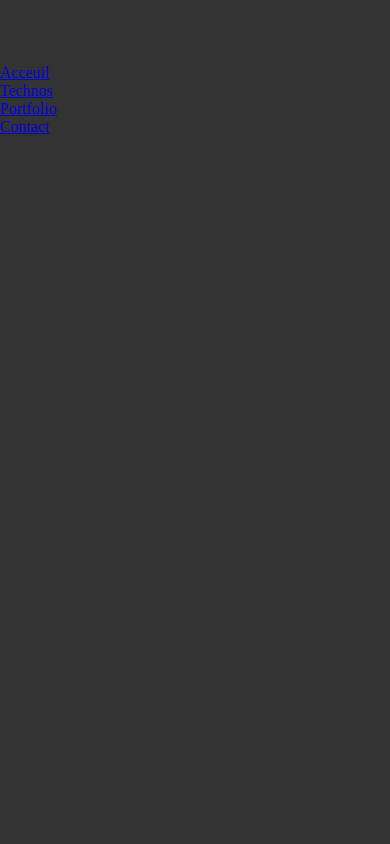
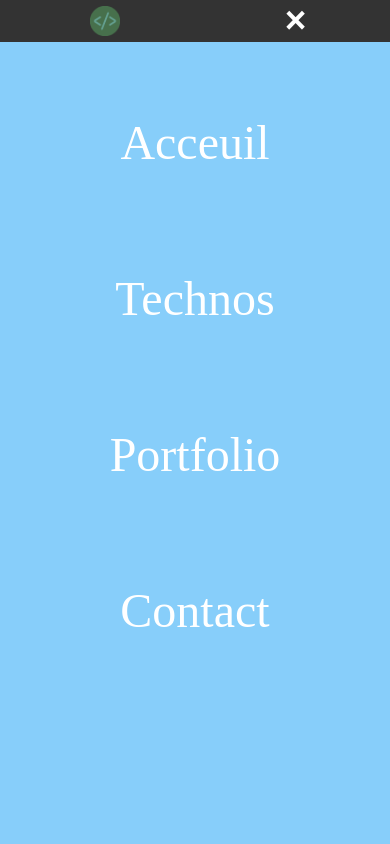
Before and after one commit to timotheegrollier/timotheegrollier, a plain HTML site: page index.html in a window 390 px wide. Both pictures are taken after a click on the icon 294 px from the left and 19 px from the top of the page. Shown: the top 844 px of the page. Drawn offline with Linux system fonts and the light colour scheme; a web font is replaced by a local one.

Commit message:
Ajout du menu burger fonctionnel + Responsive

```diff
--- a/assets/js/index.js
+++ b/assets/js/index.js
@@ -1,9 +1,22 @@
-$( document ).ready(function() {
-  $(".burg").click(function(){
-    $(".menu-mobile").css("transform","translateY(0)");
+$(document).ready(function () {
+  // Ouvrir le menu
+
+  $(".burg").click(function () {
+    $(".menu-mobile").css("transform", "translateY(0)");
     $(".burg").hide();
+    $(".cross").show();
   });
-  $(".all").click(function(){
-$(".menu-mobile").css("transform","translateY(-100%)")
+
+  // Fermer le menu
+  $(".cross").click(function () {
+    $(".menu-mobile").css("transform", "translateY(-1000px)");
+    $(".cross").hide();
+    $(".burg").show();
+  });
+
+  $(".all").click(function () {
+    $(".menu-mobile").css("transform", "translateY(-100%)");
+    $(".cross").hide();
+    $(".burg").show();
   });
 });
--- a/assets/scss/style.scss
+++ b/assets/scss/style.scss
@@ -38,6 +38,7 @@ body {
   height: 5vh;
   position: fixed;
   width: 100%;
+  z-index: 3;
 
   ul {
     display: flex;
@@ -53,8 +54,26 @@ body {
       }
     }
   }
+  .icons {
+    position: relative;
     .icon-burger {
       display: none;
+    }
+    .cross {
+      display: none;
+      background: none;
+      position: absolute;
+      top: -21px;
+      right: -5px;
+      color: rgb(255, 255, 255);
+      border: 0;
+      font-size: 3.5em;
+      line-height: 65px;
+      font-weight: bold;
+      cursor: pointer;
+      outline: none;
+      z-index: 10000000000000;
+    }
   }
 }
 
@@ -95,6 +114,7 @@ body {
       width: 40%;
       border-radius: 50%;
       opacity: 0.3;
+      z-index: 1;
     }
   }
   a {
@@ -187,13 +207,28 @@ body {
   bottom: 0;
   width: 100%;
   height: 100vh;
-  background: #333;
+  background: lightskyblue;
   color: white;
   transform: translateY(-100%);
   transition: transform 0.2s;
-  list-style: none;
   padding-top: 4rem;
-  z-index: 100;
+  z-index: 2;
+  ul {
+    display: flex;
+    flex-direction: column;
+    justify-content: space-around;
+    height: 80%;
+    align-items: center;
+    a {
+      text-decoration: none;
+      font-size: 3rem;
+      font-family: "Train";
+      color: white;
+      &:hover {
+        color: darkcyan;
+      }
+    }
+  }
 }
 
 /////////////// MEDIA QUERIES////////////
@@ -242,10 +277,12 @@ body {
     ul {
       display: none;
     }
+    .icons {
       .icon-burger {
         display: block;
         font-size: 1.5rem;
         color: white;
+      }
     }
   }
 
--- a/index.html
+++ b/index.html
@@ -1,16 +1,15 @@
 <!DOCTYPE html>
 <html lang="en">
+
 <head>
   <meta charset="UTF-8" />
   <meta http-equiv="X-UA-Compatible" content="IE=edge" />
   <meta name="viewport" content="width=device-width, initial-scale=1.0" />
   <title>Document</title>
   <link rel="stylesheet" href="./assets/css/style.css" />
-    <link
-      rel="stylesheet"
-      href="https://cdnjs.cloudflare.com/ajax/libs/font-awesome/4.7.0/css/font-awesome.min.css"
-    />
+  <link rel="stylesheet" href="https://cdnjs.cloudflare.com/ajax/libs/font-awesome/4.7.0/css/font-awesome.min.css" />
 </head>
+
 <body>
   <header>
     <nav>
@@ -32,9 +31,12 @@
           <li><a href="#">Portfolio</a></li>
           <li><a href="#"> Contact </a></li>
         </ul>
+        <div class="icons">
           <a href="#" class="icon-burger">
             <i class="fa fa-bars burg"></i>
           </a>
+          <button class="cross">&#735;</button>
+        </div>
       </div>
     </nav>
   </header>
@@ -68,4 +70,5 @@
   <script src="/assets/js/jquery-3.6.0.js"></script>
   <script src="./assets/js/index.js"></script>
 </body>
+
 </html>
```
Also changed, not shown: assets/css/style.css, 1 other file. Lines whose indentation alone changed are shown as unchanged.
